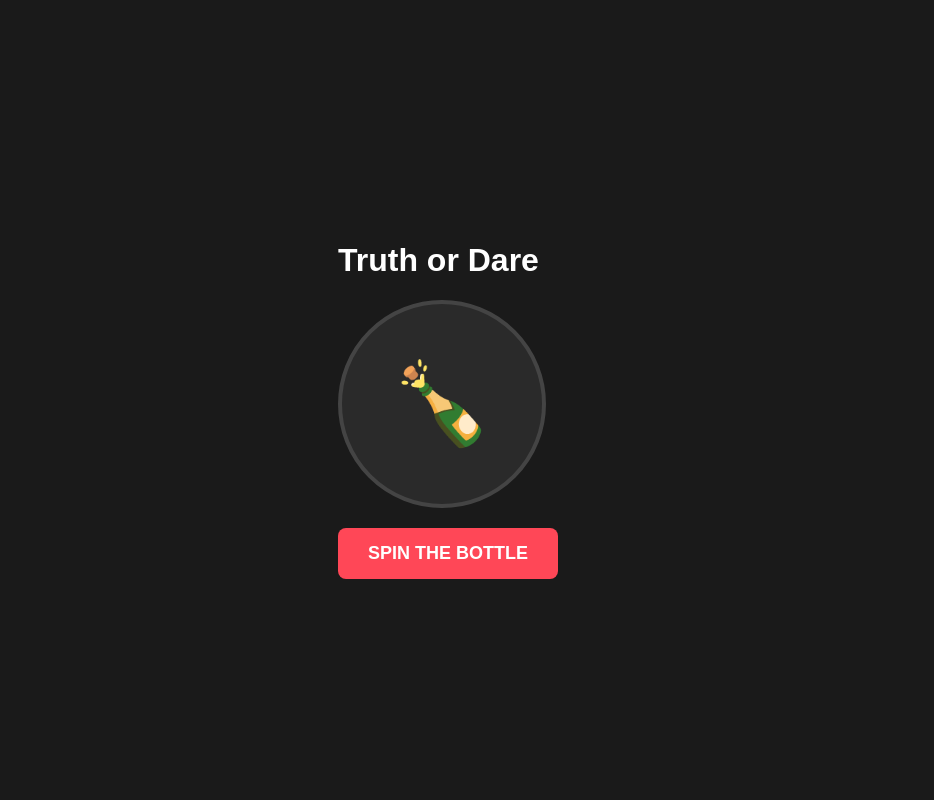
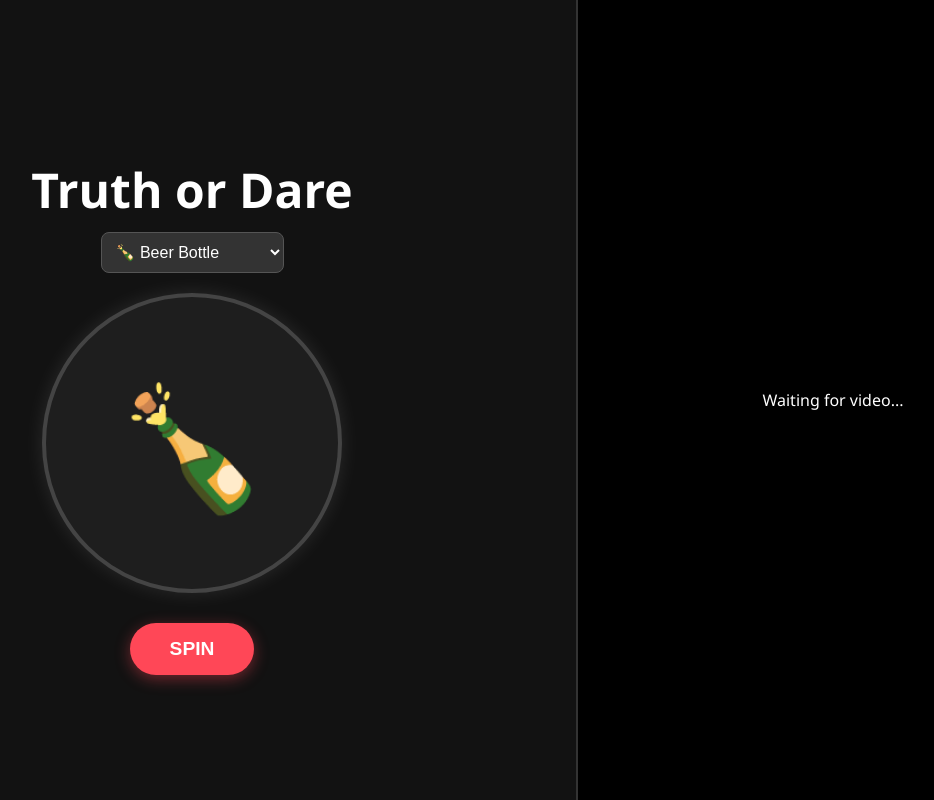
Before and after one commit to BhaskarPandey123/Truth-and-Dare, a plain HTML site: page frontend/index.html in a window 1280 px wide. Shown: the whole page, without its empty margins (192-1126 px from the left). Drawn offline with Linux system fonts and the light colour scheme.

Commit message:
Upgraded Project

```diff
--- a/frontend/game.js
+++ b/frontend/game.js
@@ -1,58 +1,68 @@
-// 1. REPLACE THIS WITH YOUR CODESPACE URL
-// Look at your browser URL. If it is https://abc-8000.app.github.dev
-// Change it to wss://abc-8000.app.github.dev/ws/game
-const WS_URL = "wss://YOUR-CODESPACE-URL-HERE.app.github.dev/ws/game";
+// If Railway is done, paste your Railway URL here (start with wss://)
+// Otherwise, keep your Codespace URL: wss://your-codespace-8000.app.github.dev/ws/game
+const WS_URL = "wss://YOUR-URL-HERE/ws/game";
 
 let ws;
-let currentPlayer = 1; // Keep track of whose turn it is
 
+// Handle UI Theme Switching
+const themeSelector = document.getElementById('themeSelector');
+const spinner = document.getElementById('spinner');
+
+themeSelector.addEventListener('change', (e) => {
+    const theme = e.target.value;
+    if (theme === 'bottle') spinner.innerText = '🍾';
+    if (theme === 'needle') spinner.innerText = '🪡';
+    if (theme === 'knife') spinner.innerText = '🔪';
+    if (theme === 'cola') spinner.innerText = '🥤';
+});
+
+// WebSocket Connection
 function connectWebSocket() {
     ws = new WebSocket(WS_URL);
 
-    ws.onopen = () => {
-        console.log("Connected to the game server!");
-    };
-
+    ws.onopen = () => console.log("Connected to the game server!");
     ws.onmessage = (event) => {
-        // This runs when the OTHER player spins, OR when the server echoes your spin
         const data = JSON.parse(event.data);
         if (data.type === "spin") {
             animateSpin(data.result);
         }
     };
-
     ws.onclose = () => {
-        console.log("Disconnected. Trying to reconnect...");
+        console.log("Disconnected. Reconnecting...");
         setTimeout(connectWebSocket, 2000);
     };
 }
 
-// Spin button logic
+// Spin Action
 document.getElementById('spinBtn').addEventListener('click', () => {
     if (ws && ws.readyState === WebSocket.OPEN) {
-        // Randomly pick Truth or Dare
         const result = Math.random() > 0.5 ? "TRUTH" : "DARE";
-
-        // Send to server
         ws.send(JSON.stringify({ type: "spin", result: result }));
+    } else {
+        alert("Not connected to server yet!");
     }
 });
 
+// Animation
 function animateSpin(result) {
-    const spinner = document.getElementById('spinner');
     const resultDiv = document.getElementById('result');
     const resultText = document.getElementById('resultText');
 
-    // Spin the bottle visually
-    const randomDegrees = Math.floor(Math.random() * 360) + 720; // Spin at least twice
+    // Reset rotation, then force a reflow to restart animation
+    spinner.style.transition = 'none';
+    spinner.style.transform = 'rotate(0deg)';
+    void spinner.offsetWidth;
+
+    spinner.style.transition = 'transform 2.5s cubic-bezier(0.25, 1, 0.5, 1)';
+    const randomDegrees = Math.floor(Math.random() * 360) + 1080; // 3 full spins
     spinner.style.transform = `rotate(${randomDegrees}deg)`;
 
-    // Wait for CSS animation to finish, then show result
+    resultDiv.classList.add('hidden'); // Hide previous result
+
     setTimeout(() => {
         resultDiv.classList.remove('hidden');
         resultText.innerText = result;
-    }, 2000);
+    }, 2500);
 }
 
-// Start connection
 connectWebSocket();
--- a/frontend/index.html
+++ b/frontend/index.html
@@ -2,29 +2,39 @@
 <html lang="en">
 <head>
     <meta charset="UTF-8">
-    <meta name="viewport" content="width=device-width, initial-scale=1.0">
+    <meta name="viewport" content="width=device-width, initial-scale=1.0, maximum-scale=1.0, user-scalable=no">
     <title>Truth or Dare</title>
     <link rel="stylesheet" href="style.css">
 </head>
 <body>
+    <!-- Video Call Container (Top) -->
+    <div id="video-container">
+        <div class="video-placeholder">Waiting for video...</div>
+    </div>
+
     <div class="game-container">
         <h1>Truth or Dare</h1>
 
+        <!-- Theme Selector -->
+        <select id="themeSelector">
+            <option value="bottle">🍾 Beer Bottle</option>
+            <option value="needle">🪡 Needle</option>
+            <option value="knife">🔪 Knife</option>
+            <option value="cola">🥤 Old Cola Bottles</option>
+        </select>
+
         <!-- The Spinner Area -->
         <div class="spinner-box">
-            <div id="spinner" class="bottle">🍾</div>
+            <div id="spinner" class="spinner-item">🍾</div>
         </div>
 
-        <button id="spinBtn">SPIN THE BOTTLE</button>
+        <button id="spinBtn">SPIN</button>
 
         <div id="result" class="hidden">
             <h2 id="resultText">TRUTH!</h2>
         </div>
     </div>
 
-    <!-- We will add LiveKit video here later -->
-    <div id="video-container"></div>
-
     <script src="game.js"></script>
 </body>
 </html>
--- a/frontend/style.css
+++ b/frontend/style.css
@@ -1,13 +1,54 @@
+* {
+    box-sizing: border-box;
+}
+
 body {
-    font-family: Arial, sans-serif;
-    background-color: #1a1a1a;
+    font-family: 'Segoe UI', Tahoma, Geneva, Verdana, sans-serif;
+    background-color: #121212;
     color: white;
     display: flex;
     flex-direction: column;
     align-items: center;
-    justify-content: center;
     height: 100vh;
     margin: 0;
+    overflow: hidden;
+}
+
+/* Video Area */
+#video-container {
+    width: 100%;
+    height: 25vh;
+    background-color: #000;
+    display: flex;
+    justify-content: center;
+    align-items: center;
+    border-bottom: 2px solid #333;
+}
+
+/* Game Area */
+.game-container {
+    display: flex;
+    flex-direction: column;
+    align-items: center;
+    justify-content: center;
+    flex-grow: 1;
+    width: 100%;
+    padding: 20px;
+}
+
+h1 {
+    font-size: 2rem;
+    margin-bottom: 10px;
+}
+
+#themeSelector {
+    padding: 10px;
+    font-size: 1rem;
+    background-color: #333;
+    color: white;
+    border: 1px solid #555;
+    border-radius: 8px;
+    margin-bottom: 20px;
 }
 
 .spinner-box {
@@ -18,24 +59,28 @@ body {
     display: flex;
     align-items: center;
     justify-content: center;
-    margin-bottom: 20px;
-    background-color: #2a2a2a;
+    margin-bottom: 30px;
+    background-color: #1e1e1e;
+    box-shadow: 0 0 20px rgba(255, 255, 255, 0.1);
 }
 
-.bottle {
+.spinner-item {
     font-size: 80px;
     transition: transform 2s cubic-bezier(0.25, 1, 0.5, 1);
+    display: inline-block;
 }
 
 button {
-    padding: 15px 30px;
-    font-size: 18px;
+    padding: 15px 40px;
+    font-size: 1.2rem;
     background-color: #ff4757;
     color: white;
     border: none;
-    border-radius: 8px;
+    border-radius: 50px;
     cursor: pointer;
     font-weight: bold;
+    box-shadow: 0 4px 15px rgba(255, 71, 87, 0.4);
+    transition: transform 0.1s;
 }
 
 button:active {
@@ -50,3 +95,28 @@ button:active {
     margin-top: 20px;
     text-align: center;
 }
+
+#resultText {
+    font-size: 2.5rem;
+    color: #f1c40f;
+    text-shadow: 0 0 10px #f1c40f;
+}
+
+/* Responsive tweaks for larger screens (laptops/tablets) */
+@media (min-width: 768px) {
+    body {
+        flex-direction: row-reverse;
+    }
+    #video-container {
+        width: 40%;
+        height: 100vh;
+        border-bottom: none;
+        border-left: 2px solid #333;
+    }
+    .game-container {
+        width: 60%;
+    }
+    h1 { font-size: 3rem; }
+    .spinner-box { width: 300px; height: 300px; }
+    .spinner-item { font-size: 120px; }
+}
```
